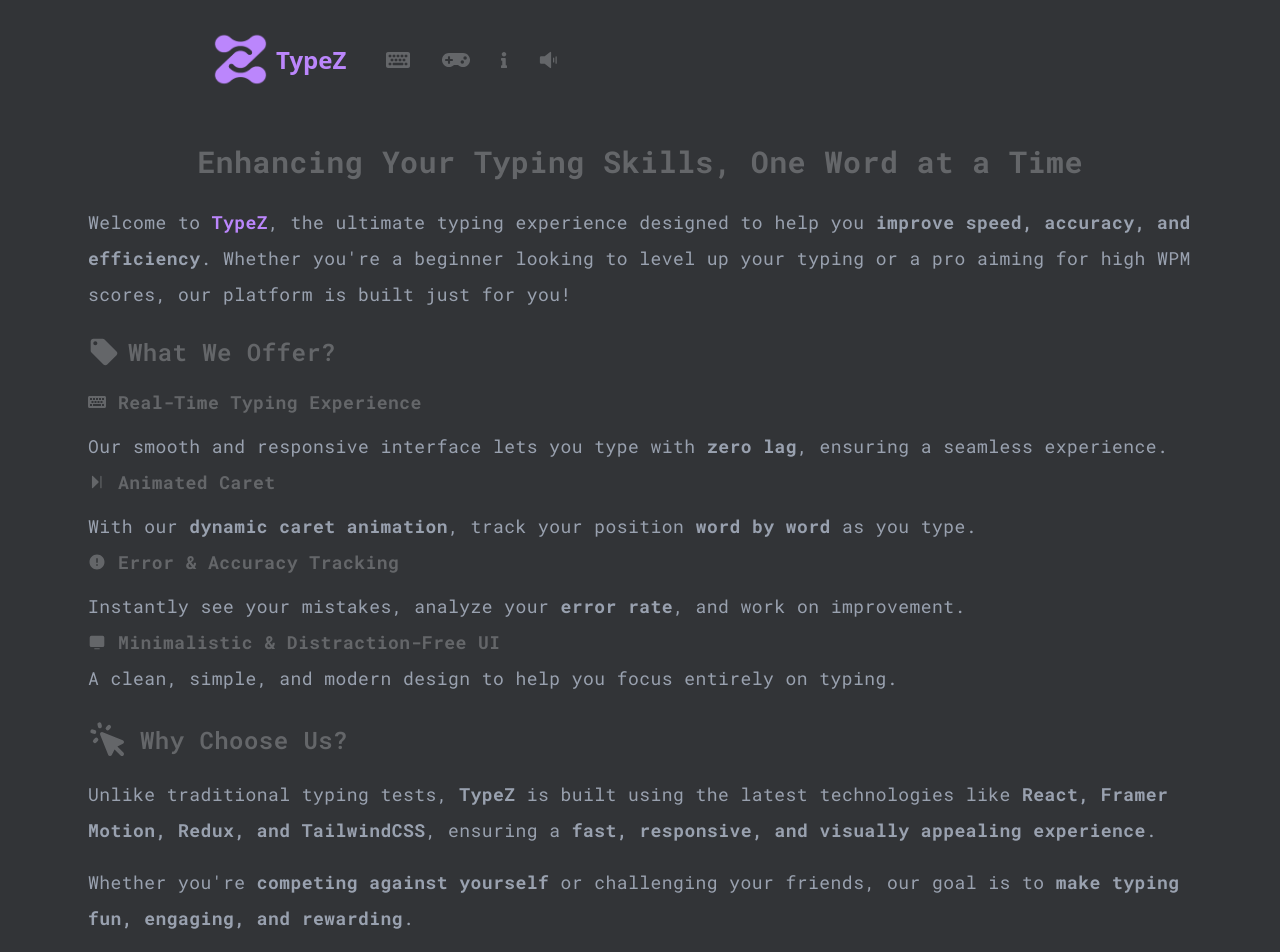
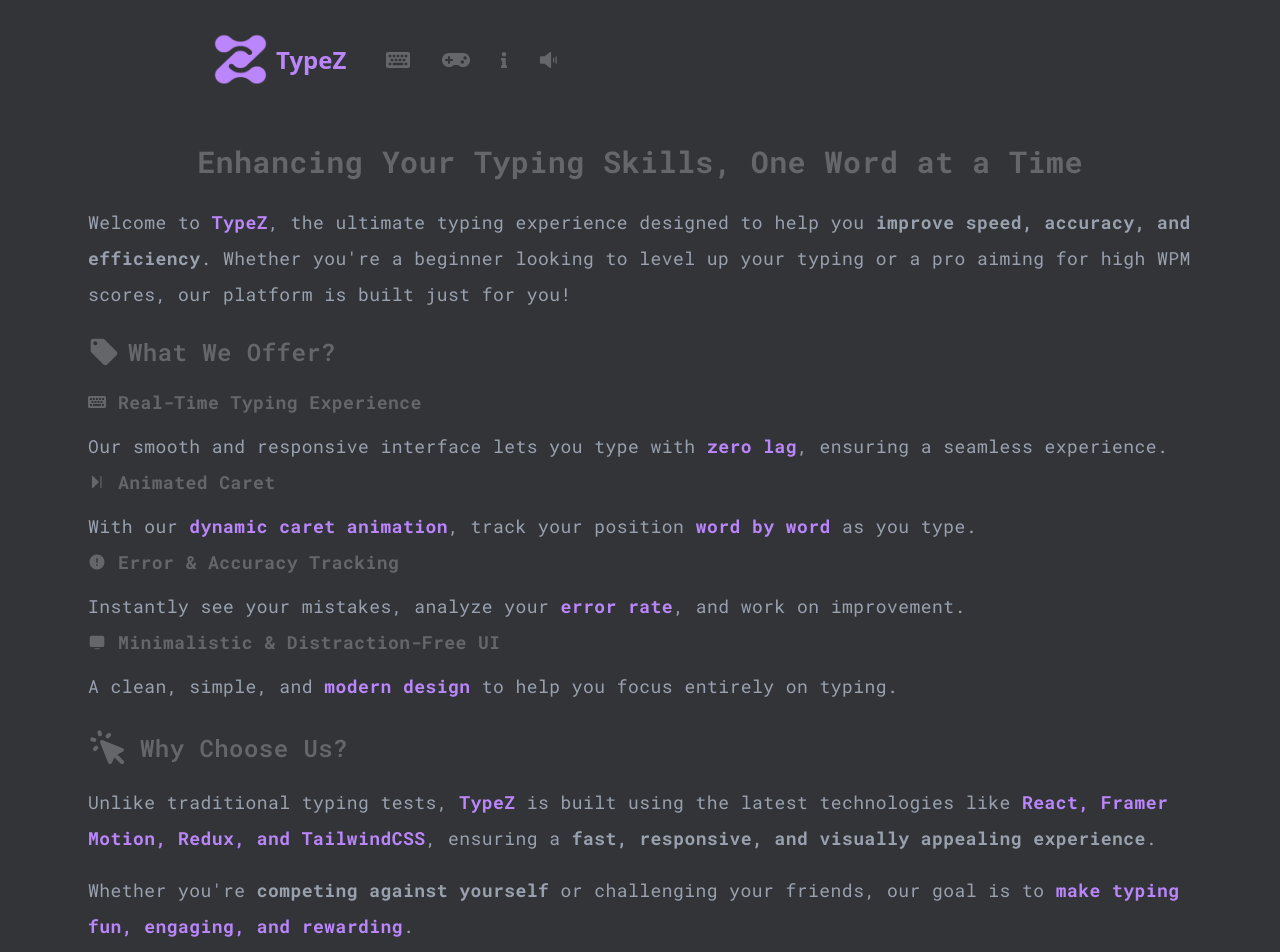
Before and after one commit to Chandankrswain/TypeZ, a React (Vite) app: page /info in a window 1280 px wide. Shown: the top 952 px of the page. Built offline with nearby package versions, Linux system fonts and the light colour scheme; what random-words would draw is missing.

Commit message:
Project Completed

```diff
--- a/src/pages/info-page/info-page.tsx
+++ b/src/pages/info-page/info-page.tsx
@@ -30,58 +30,71 @@ export const InfoPage = () => {
         </p>
 
         <h2 className="text-2xl flex items-center font-semibold mt-6 mb-4 text-[#646669]">
-          <MdLocalOffer className="mr-2 w-8 h-8" /> What We Offer?
+          <MdLocalOffer className="mr-2 w-8 h-8 hover:text-[#bb86fc]" /> What We
+          Offer?
         </h2>
 
         <ul className="list-disc list-inside space-y-2">
           <strong className="text-[#646669] flex items-center">
-            <FaKeyboard className="mr-3" /> Real-Time Typing Experience
+            <FaKeyboard className="mr-3 hover:text-[#bb86fc]" /> Real-Time
+            Typing Experience
           </strong>{" "}
           Our smooth and responsive interface lets you type with{" "}
-          <strong>zero lag</strong>, ensuring a seamless experience.
+          <strong className="text-[#bb86fc]">zero lag</strong>, ensuring a
+          seamless experience.
           <strong className="text-[#646669] flex items-center ">
-            <PiCaretLineRightFill className="mr-3" />
+            <PiCaretLineRightFill className="mr-3 hover:text-[#bb86fc]" />
             Animated Caret
           </strong>{" "}
           With our
-          <strong> dynamic caret animation</strong>, track your position{" "}
-          <strong>word by word</strong> as you type.
+          <strong className="text-[#bb86fc] "> dynamic caret animation</strong>,
+          track your position{" "}
+          <strong className="text-[#bb86fc]">word by word</strong> as you type.
           <strong className="text-[#646669] flex items-center">
-            <MdError className="mr-3" /> Error & Accuracy Tracking
+            <MdError className="mr-3 hover:text-[#bb86fc]" /> Error & Accuracy
+            Tracking
           </strong>{" "}
-          Instantly see your mistakes, analyze your <strong>error rate</strong>,
-          and work on improvement.
+          Instantly see your mistakes, analyze your{" "}
+          <strong className="text-[#bb86fc]">error rate</strong>, and work on
+          improvement.
           <strong className="text-[#646669] flex  items-center">
-            <PiMonitorFill className="mr-3" />
+            <PiMonitorFill className="mr-3 hover:text-[#bb86fc]" />
             Minimalistic & Distraction-Free UI
           </strong>{" "}
-          A clean, simple, and modern design to help you focus entirely on
-          typing.
+          A clean, simple, and{" "}
+          <strong className="text-[#bb86fc]">modern design</strong> to help you
+          focus entirely on typing.
         </ul>
 
         <h2 className="text-2xl font-semibold mt-6 mb-4 text-[#646669] flex items-center">
-          <HiCursorClick className="mr-3 w-10 h-10" />
+          <HiCursorClick className="mr-3 w-10 h-10 hover:text-[#bb86fc]" />
           Why Choose Us?
         </h2>
         <p className="mb-4">
-          Unlike traditional typing tests, <strong>TypeZ</strong> is built using
-          the latest technologies like{" "}
-          <strong>React, Framer Motion, Redux, and TailwindCSS</strong>,
-          ensuring a{" "}
+          Unlike traditional typing tests,{" "}
+          <strong className="text-[#bb86fc]">TypeZ</strong> is built using the
+          latest technologies like{" "}
+          <strong className="text-[#bb86fc]">
+            React, Framer Motion, Redux, and TailwindCSS
+          </strong>
+          , ensuring a{" "}
           <strong>fast, responsive, and visually appealing experience</strong>.
         </p>
         <p>
           Whether you're <strong>competing against yourself</strong> or
           challenging your friends, our goal is to{" "}
-          <strong>make typing fun, engaging, and rewarding</strong>.
+          <strong className="text-[#bb86fc]">
+            make typing fun, engaging, and rewarding
+          </strong>
+          .
         </p>
 
         <h2 className="text-2xl font-semibold mt-6 mb-4 text-[#646669] flex items-center">
-          <SiTarget className="mr-3 w-8 h-8" /> Our Mission
+          <SiTarget className="mr-3 w-8 h-8 hover:text-[#bb86fc]" /> Our Mission
         </h2>
         <p className="mb-4">
           We believe that{" "}
-          <strong>
+          <strong className="text-[#bb86fc]">
             typing should be more than just a skill—it should be an experience
           </strong>
           . Our mission is to:
@@ -93,12 +106,13 @@ export const InfoPage = () => {
         </ul>
 
         <h2 className="text-2xl font-semibold mt-6 mb-4 text-[#646669] flex items-center">
-          <FaLevelUpAlt className=" mr-3" /> Ready to Level Up Your Typing?
+          <FaLevelUpAlt className=" mr-3 hover:text-[#bb86fc]" /> Ready to Level
+          Up Your Typing?
         </h2>
         <p>
           Start your journey today and experience{" "}
           <strong>the future of typing practice</strong> with{" "}
-          <strong>TypeZ</strong>!
+          <strong className="text-[#bb86fc]">TypeZ</strong>!
         </p>
       </div>
       <Footer />
```
